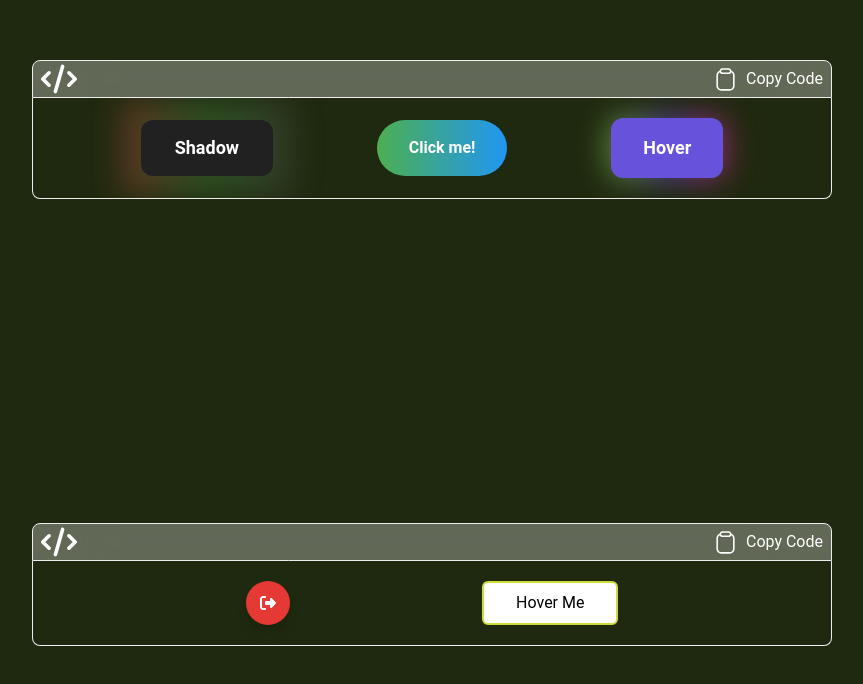
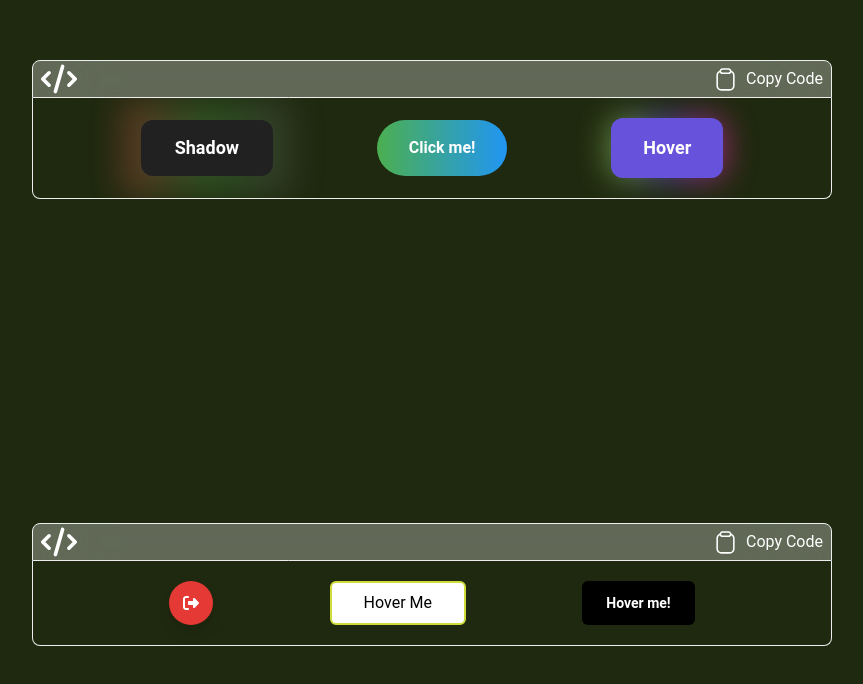
Before and after one commit to akash-khan-311/softui, a React (Vite) app: page /components/button in a window 1280 px wide. Shown: the part 2010-2694 px from the top of the page, without its empty margins (336-1199 px from the left). Built offline with nearby package versions, Linux system fonts and the light colour scheme.

Commit message:
another button added

```diff
--- a/src/UIcomponents/Button/Button.jsx
+++ b/src/UIcomponents/Button/Button.jsx
@@ -4,6 +4,7 @@ import Button3 from "../../components/App/Buttons/Button3";
 import Button4 from "../../components/App/Buttons/Button4";
 import Button5 from "../../components/App/Buttons/Button5";
 import Button6 from "../../components/App/Buttons/Button6";
+
 
 const Button = () => {
   return (
@@ -14,6 +15,7 @@ const Button = () => {
       <Button4 />
       <Button5 />
       <Button6 />
+
     </div>
   );
 };
--- a/src/components/App/Buttons/Button6.jsx
+++ b/src/components/App/Buttons/Button6.jsx
@@ -5,6 +5,14 @@ const Button6 = () => {
     <div>
       <CodeBox stringCode={`<button className="group flex items-center justify-center w-11 h-11 bg-red-600 rounded-full cursor-pointer relative overflow-hidden transition-all duration-200 shadow-lg hover:w-32 hover:rounded-lg active:translate-x-1 active:translate-y-1"><div className="flex items-center justify-center w-full transition-all duration-300 group-hover:justify-start group-hover:px-3"><svg className="w-4 h-4" viewBox="0 0 512 512" fill="white"><path d="M377.9 105.9L500.7 228.7c7.2 7.2 11.3 17.1 11.3 27.3s-4.1 20.1-11.3 27.3L377.9 406.1c-6.4 6.4-15 9.9-24 9.9c-18.7 0-33.9-15.2-33.9-33.9l0-62.1-128 0c-17.7 0-32-14.3-32-32l0-64c0-17.7 14.3-32 32-32l128 0 0-62.1c0-18.7 15.2-33.9 33.9-33.9c9 0 17.6 3.6 24 9.9zM160 96L96 96c-17.7 0-32 14.3-32 32l0 256c0 17.7 14.3 32 32 32l64 0c17.7 0 32 14.3 32 32s-14.3 32-32 32l-64 0c-53 0-96-43-96-96L0 128C0 75 43 32 96 32l64 0c17.7 0 32 14.3 32 32s-14.3 32-32 32z" /></svg></div><div className="absolute right-5 transform translate-x-full opacity-0 text-white text-lg font-semibold transition-all duration-300 group-hover:translate-x-0 group-hover:opacity-100">Logout</div></button>
 <button className="relative px-8 py-2 rounded-md bg-white isolation-auto z-10 border-2 border-lime-500 before:absolute before:w-full before:transition-all before:duration-700 before:hover:w-full before:-right-full before:hover:right-0 before:rounded-full  before:bg-lime-500 before:-z-10  before:aspect-square before:hover:scale-150 overflow-hidden before:hover:duration-700">Hover Me</button>
+<button className="overflow-hidden  py-3 px-6 bg-black text-white border-none rounded-md text-sm font-bold cursor-pointer relative z-10 group">
+  Hover me!
+  <span className="absolute w-36 h-32 -top-8 -left-2 bg-white rotate-12 transform scale-x-0 group-hover:scale-x-100 transition-transform group-hover:duration-500 duration-1000 origin-left" />
+  <span className="absolute w-36 h-32 -top-8 -left-2 bg-indigo-400 rotate-12 transform scale-x-0 group-hover:scale-x-100 transition-transform group-hover:duration-700 duration-700 origin-left" />
+  <span className="absolute w-36 h-32 -top-8 -left-2 bg-indigo-600 rotate-12 transform scale-x-0 group-hover:scale-x-50 transition-transform group-hover:duration-1000 duration-500 origin-left" />
+  <span className="group-hover:opacity-100 group-hover:duration-1000 duration-100 opacity-0 absolute top-3 left-7 z-10">Explore!</span>
+</button>
+
 `}>
         <div className="flex justify-evenly items-center">
           <button className="group flex items-center justify-center w-11 h-11 bg-red-600 rounded-full cursor-pointer relative overflow-hidden transition-all duration-200 shadow-lg hover:w-32 hover:rounded-lg active:translate-x-1 active:translate-y-1">
@@ -15,6 +23,17 @@ const Button6 = () => {
           </button>
 
           <button className="relative px-8 py-2 rounded-md bg-white isolation-auto z-10 border-2 border-lime-500 before:absolute before:w-full before:transition-all before:duration-700 before:hover:w-full before:-right-full before:hover:right-0 before:rounded-full  before:bg-lime-500 before:-z-10  before:aspect-square before:hover:scale-150 overflow-hidden before:hover:duration-700">Hover Me</button>
+
+<button className="overflow-hidden  py-3 px-6 bg-black text-white border-none rounded-md text-sm font-bold cursor-pointer relative z-10 group">
+  Hover me!
+  <span className="absolute w-36 h-32 -top-8 -left-2 bg-white rotate-12 transform scale-x-0 group-hover:scale-x-100 transition-transform group-hover:duration-500 duration-1000 origin-left" />
+  <span className="absolute w-36 h-32 -top-8 -left-2 bg-indigo-400 rotate-12 transform scale-x-0 group-hover:scale-x-100 transition-transform group-hover:duration-700 duration-700 origin-left" />
+  <span className="absolute w-36 h-32 -top-8 -left-2 bg-indigo-600 rotate-12 transform scale-x-0 group-hover:scale-x-50 transition-transform group-hover:duration-1000 duration-500 origin-left" />
+  <span className="group-hover:opacity-100 group-hover:duration-1000 duration-100 opacity-0 absolute top-3 left-7 z-10">Explore!</span>
+</button>
+
+
+
         </div>
       </CodeBox>
     </div>
--- a/src/components/App/Buttons/Button7.jsx
+++ /dev/null
@@ -1,9 +0,0 @@
-
-const Button7 = () => {
-    return(
-        <div>
-             <p> This is Button7 </p>
-        </div>
-    )
-}
-export default Button7;
```
